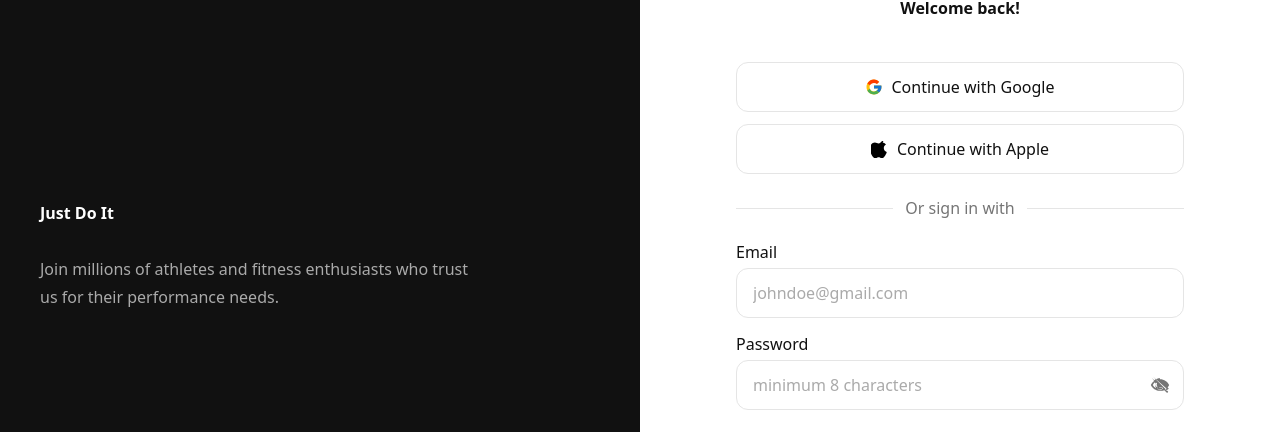
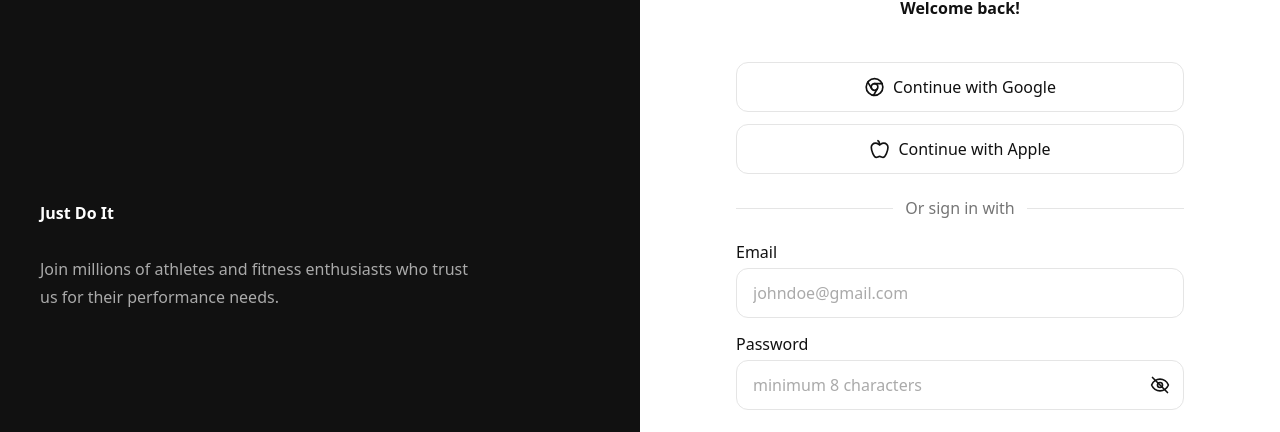
Before and after one commit to delpin/portfolio-ecomerce-app, a Next.js app: page /sign-in in a window 1280 px wide. Shown: the part 156-588 px from the top of the page. Built offline with nearby package versions, Linux system fonts and the light colour scheme.

Commit message:
auth page improvements

```diff
--- a/src/app/(root)/layout.tsx
+++ b/src/app/(root)/layout.tsx
@@ -1,18 +1,5 @@
-import type { Metadata } from "next";
-import { Jost } from "next/font/google";
-import "../globals.css";
 import Navbar from "@/components/Navbar";
 import Footer from "@/components/Footer";
-
-const jostSans = Jost({
-  variable: "--font-jost",
-  subsets: ["latin"],
-});
-
-export const metadata: Metadata = {
-  title: "Ecommerce App",
-  description: "Shop the latest products",
-};
 
 export default function RootGroupLayout({
   children,
@@ -20,7 +7,7 @@ export default function RootGroupLayout({
   children: React.ReactNode;
 }>) {
   return (
-    <div className={`${jostSans.variable} antialiased`}>
+    <div className="antialiased">
       <Navbar />
       {children}
       <Footer />
--- a/src/app/page.tsx
+++ /dev/null
@@ -1 +0,0 @@
-export { default } from "./(root)/page";
--- a/src/components/AuthForm.tsx
+++ b/src/components/AuthForm.tsx
@@ -45,11 +45,11 @@ export default function AuthForm({ mode, onSubmit }: Props) {
 
   return (
     <div>
-      <p className="mb-4 text-center text-dark-700 text-[var(--text-body)] leading-[var(--text-body--line-height)]">
+      <p className="mb-4 text-center text-dark-700 leading-[var(--text-body--line-height)]">
         {switchText}
       </p>
 
-      <h2 className="text-center mb-6 text-[var(--text-heading-2)] leading-[var(--text-heading-2--line-height)] font-[var(--text-heading-2--font-weight)] text-dark-900">
+      <h2 className="text-center mb-6  leading-[var(--text-heading-2--line-height)] font-[var(--text-heading-2--font-weight)] text-dark-900">
         {title}
       </h2>
 
@@ -57,7 +57,7 @@ export default function AuthForm({ mode, onSubmit }: Props) {
 
       <div className="flex items-center gap-3 my-6" aria-hidden="true">
         <span className="h-px bg-light-300 flex-1" />
-        <span className="text-dark-700 text-[var(--text-caption)] leading-[var(--text-caption--line-height)]">
+        <span className="text-dark-700 leading-[var(--text-caption--line-height)]">
           Or {mode === "sign-in" ? "sign in" : "sign up"} with
         </span>
         <span className="h-px bg-light-300 flex-1" />
@@ -68,7 +68,7 @@ export default function AuthForm({ mode, onSubmit }: Props) {
           <div className="space-y-1.5">
             <label
               htmlFor="name"
-              className="block text-dark-900 text-[var(--text-caption)] leading-[var(--text-caption--line-height)]"
+              className="block text-dark-900 leading-[var(--text-caption--line-height)]"
             >
               Full Name
             </label>
@@ -86,7 +86,7 @@ export default function AuthForm({ mode, onSubmit }: Props) {
         <div className="space-y-1.5">
           <label
             htmlFor="email"
-            className="block text-dark-900 text-[var(--text-caption)] leading-[var(--text-caption--line-height)]"
+            className="block text-dark-900 leading-[var(--text-caption--line-height)]"
           >
             Email
           </label>
@@ -104,7 +104,7 @@ export default function AuthForm({ mode, onSubmit }: Props) {
         <div className="space-y-1.5">
           <label
             htmlFor="password"
-            className="block text-dark-900 text-[var(--text-caption)] leading-[var(--text-caption--line-height)]"
+            className="block text-dark-900 leading-[var(--text-caption--line-height)]"
           >
             Password
           </label>
@@ -113,7 +113,9 @@ export default function AuthForm({ mode, onSubmit }: Props) {
               id="password"
               name="password"
               type={show ? "text" : "password"}
-              autoComplete={mode === "sign-in" ? "current-password" : "new-password"}
+              autoComplete={
+                mode === "sign-in" ? "current-password" : "new-password"
+              }
               placeholder="minimum 8 characters"
               required
               minLength={8}
@@ -126,13 +128,60 @@ export default function AuthForm({ mode, onSubmit }: Props) {
               onClick={() => setShow((v) => !v)}
               className="absolute inset-y-0 right-2 my-auto inline-flex h-8 w-8 items-center justify-center rounded-md text-dark-700 hover:bg-light-200 focus-visible:outline-none focus-visible:ring-2 focus-visible:ring-dark-900"
             >
-              <svg width="20" height="20" viewBox="0 0 24 24" className="fill-current">
-                {show ? (
-                  <path d="M12 5c5 0 9.27 3.11 11 7-1.73 3.89-6 7-11 7S2.73 15.89 1 12c1.73-3.89 6-7 11-7zm0 2C8.13 7 4.86 9.06 3.35 12 4.86 14.94 8.13 17 12 17s7.14-2.06 8.65-5C19.14 9.06 15.87 7 12 7zm0 2a3 3 0 110 6 3 3 0 010-6z" />
-                ) : (
-                  <path d="M12 5c5 0 9.27 3.11 11 7-.46 1.04-1.1 2-1.86 2.86l1.42 1.42-1.41 1.41-1.51-1.51C17.73 18.26 15.04 19 12 19c-5 0-9.27-3.11-11-7 .86-1.93 2.3-3.61 4.05-4.85L2.1 3.2 3.52 1.8l18.38 18.38-1.41 1.41-3.3-3.3A12.32 12.32 0 0112 19c-5 0-9.27-3.11-11-7 1-2.24 2.62-4.16 4.6-5.53l2.1 2.1A6.01 6.01 0 006 12a6 6 0 009.9 4.27l-1.5-1.5A3.99 3.99 0 018 12c0-.7.18-1.36.49-1.93l-2-2A10.4 10.4 0 003.35 12C4.86 14.94 8.13 17 12 17c1.15 0 2.26-.18 3.28-.5l-1.8-1.8A6 6 0 016 12c0-.86.18-1.67.51-2.4l-1.5-1.5C3.4 9.05 2.4 10.43 2 12c1.73 3.89 6 7 10 7 2.29 0 4.41-.62 6.2-1.69l1.53 1.53 1.41-1.41L3.52 1.8 2.1 3.2 5.1 6.2C7.36 4.81 9.83 4 12 4z" />
-                )}
-              </svg>
+              {show ? (
+                <svg
+                  width="20"
+                  height="20"
+                  viewBox="0 0 20 20"
+                  fill="none"
+                  xmlns="http://www.w3.org/2000/svg"
+                >
+                  <path
+                    d="M1.7181 10.29C1.64865 10.1029 1.64865 9.89709 1.7181 9.71C2.39452 8.06987 3.5427 6.66753 5.01708 5.68074C6.49146 4.69396 8.22564 4.16718 9.99977 4.16718C11.7739 4.16718 13.5081 4.69396 14.9825 5.68074C16.4568 6.66753 17.605 8.06987 18.2814 9.71C18.3509 9.89709 18.3509 10.1029 18.2814 10.29C17.605 11.9301 16.4568 13.3325 14.9825 14.3192C13.5081 15.306 11.7739 15.8328 9.99977 15.8328C8.22564 15.8328 6.49146 15.306 5.01708 14.3192C3.5427 13.3325 2.39452 11.9301 1.7181 10.29Z"
+                    stroke="#111111"
+                    strokeWidth="1.66667"
+                    strokeLinecap="round"
+                    strokeLinejoin="round"
+                  />
+                  <path
+                    d="M10 12.5C11.3807 12.5 12.5 11.3807 12.5 10C12.5 8.61929 11.3807 7.5 10 7.5C8.61929 7.5 7.5 8.61929 7.5 10C7.5 11.3807 8.61929 12.5 10 12.5Z"
+                    stroke="#111111"
+                    strokeWidth="1.66667"
+                    strokeLinecap="round"
+                    strokeLinejoin="round"
+                  />
+                </svg>
+              ) : (
+                <svg
+                  width="20"
+                  height="20"
+                  viewBox="0 0 20 20"
+                  fill="none"
+                  xmlns="http://www.w3.org/2000/svg"
+                >
+                  <path
+                    d="M1.7181 10.29C1.64865 10.1029 1.64865 9.89709 1.7181 9.71C2.39452 8.06987 3.5427 6.66753 5.01708 5.68074C6.49146 4.69396 8.22564 4.16718 9.99977 4.16718C11.7739 4.16718 13.5081 4.69396 14.9825 5.68074C16.4568 6.66753 17.605 8.06987 18.2814 9.71C18.3509 9.89709 18.3509 10.1029 18.2814 10.29C17.605 11.9301 16.4568 13.3325 14.9825 14.3192C13.5081 15.306 11.7739 15.8328 9.99977 15.8328C8.22564 15.8328 6.49146 15.306 5.01708 14.3192C3.5427 13.3325 2.39452 11.9301 1.7181 10.29Z"
+                    stroke="#111111"
+                    strokeWidth="1.66667"
+                    strokeLinecap="round"
+                    strokeLinejoin="round"
+                  />
+                  <path
+                    d="M10 12.5C11.3807 12.5 12.5 11.3807 12.5 10C12.5 8.61929 11.3807 7.5 10 7.5C8.61929 7.5 7.5 8.61929 7.5 10C7.5 11.3807 8.61929 12.5 10 12.5Z"
+                    stroke="#111111"
+                    strokeWidth="1.66667"
+                    strokeLinecap="round"
+                    strokeLinejoin="round"
+                  />
+                  <path
+                    d="M2.5 2.5L17.5 17.5"
+                    stroke="#111111"
+                    strokeWidth="1.66667"
+                    strokeLinecap="round"
+                    strokeLinejoin="round"
+                  />
+                </svg>
+              )}
             </button>
           </div>
         </div>
--- a/src/components/SocialProviders.tsx
+++ b/src/components/SocialProviders.tsx
@@ -1,6 +1,4 @@
 "use client";
-
-import Image from "next/image";
 
 type Props = {
   onGoogle?: () => void;
@@ -8,7 +6,11 @@ type Props = {
   className?: string;
 };
 
-export default function SocialProviders({ onGoogle, onApple, className }: Props) {
+export default function SocialProviders({
+  onGoogle,
+  onApple,
+  className,
+}: Props) {
   return (
     <div className={["space-y-3", className ?? ""].join(" ")}>
       <button
@@ -17,7 +19,50 @@ export default function SocialProviders({ onGoogle, onApple, className }: Props)
         className="w-full inline-flex items-center justify-center gap-2 rounded-xl border border-light-300 bg-light-100 px-4 py-3 text-dark-900 hover:bg-light-200 focus-visible:outline-none focus-visible:ring-2 focus-visible:ring-dark-900"
         aria-label="Continue with Google"
       >
-        <Image src="/google.svg" alt="" width={18} height={18} aria-hidden="true" />
+        <svg
+          width="21"
+          height="20"
+          viewBox="0 0 21 20"
+          fill="none"
+          xmlns="http://www.w3.org/2000/svg"
+          aria-hidden="true"
+        >
+          <path
+            d="M10.5316 18.3333C15.1339 18.3333 18.8649 14.6024 18.8649 10C18.8649 5.39763 15.1339 1.66667 10.5316 1.66667C5.9292 1.66667 2.19824 5.39763 2.19824 10C2.19824 14.6024 5.9292 18.3333 10.5316 18.3333Z"
+            stroke="#111111"
+            strokeWidth="1.66667"
+            strokeLinecap="round"
+            strokeLinejoin="round"
+          />
+          <path
+            d="M10.5316 13.3333C12.3725 13.3333 13.8649 11.841 13.8649 10C13.8649 8.15906 12.3725 6.66667 10.5316 6.66667C8.69063 6.66667 7.19824 8.15906 7.19824 10C7.19824 11.841 8.69063 13.3333 10.5316 13.3333Z"
+            stroke="#111111"
+            strokeWidth="1.66667"
+            strokeLinecap="round"
+            strokeLinejoin="round"
+          />
+          <path
+            d="M18.1729 6.66667H10.5312"
+            stroke="#111111"
+            strokeWidth="1.66667"
+            strokeLinecap="round"
+            strokeLinejoin="round"
+          />
+          <path
+            d="M3.82324 5.05L7.64824 11.6667"
+            stroke="#111111"
+            strokeWidth="1.66667"
+            strokeLinecap="round"
+            strokeLinejoin="round"
+          />
+          <path
+            d="M9.59766 18.2833L13.4143 11.6667"
+            stroke="#111111"
+            strokeWidth="1.66667"
+            strokeLinecap="round"
+            strokeLinejoin="round"
+          />
+        </svg>
         <span className="text-[var(--text-body-medium)] leading-[var(--text-body-medium--line-height)] font-[var(--text-body-medium--font-weight)]">
           Continue with Google
         </span>
@@ -29,7 +74,29 @@ export default function SocialProviders({ onGoogle, onApple, className }: Props)
         className="w-full inline-flex items-center justify-center gap-2 rounded-xl border border-light-300 bg-light-100 px-4 py-3 text-dark-900 hover:bg-light-200 focus-visible:outline-none focus-visible:ring-2 focus-visible:ring-dark-900"
         aria-label="Continue with Apple"
       >
-        <Image src="/apple.svg" alt="" width={18} height={18} aria-hidden="true" />
+        <svg
+          width="21"
+          height="20"
+          viewBox="0 0 21 20"
+          fill="none"
+          xmlns="http://www.w3.org/2000/svg"
+          aria-hidden="true"
+        >
+          <path
+            d="M10.6253 17.45C11.8753 17.45 12.917 18.3333 13.9587 18.3333C16.4587 18.3333 18.9587 11.6667 18.9587 8.15001C18.9303 7.07061 18.4763 6.0462 17.6959 5.30005C16.9154 4.5539 15.8716 4.14651 14.792 4.16668C12.942 4.16668 11.4587 5.36668 10.6253 5.83334C9.79199 5.36668 8.30866 4.16668 6.45866 4.16668C5.37845 4.14431 4.33341 4.55097 3.55243 5.29758C2.77146 6.04419 2.31822 7.06989 2.29199 8.15001C2.29199 11.6667 4.79199 18.3333 7.29199 18.3333C8.33366 18.3333 9.37533 17.45 10.6253 17.45Z"
+            stroke="#111111"
+            strokeWidth="1.66667"
+            strokeLinecap="round"
+            strokeLinejoin="round"
+          />
+          <path
+            d="M8.95801 1.66666C9.79134 2.08332 10.6247 3.33332 10.6247 5.83332"
+            stroke="#111111"
+            strokeWidth="1.66667"
+            strokeLinecap="round"
+            strokeLinejoin="round"
+          />
+        </svg>
         <span className="text-[var(--text-body-medium)] leading-[var(--text-body-medium--line-height)] font-[var(--text-body-medium--font-weight)]">
           Continue with Apple
         </span>
```
